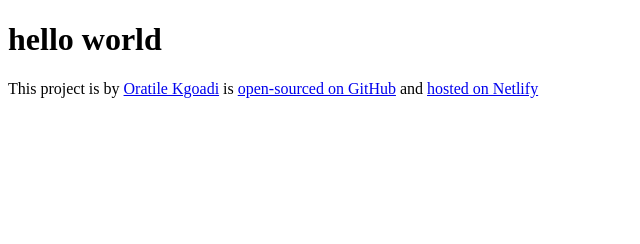
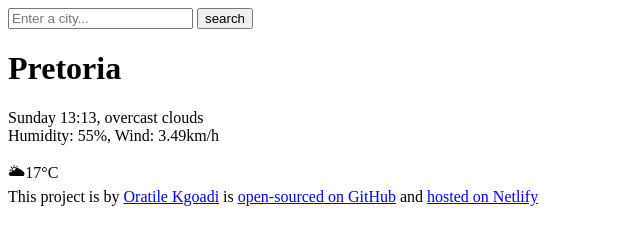
Before and after one commit to Orakgoadi/Bosa, a plain HTML site: page index.html in a window 1280 px wide. Shown: the whole page, without its empty margins (0-640 px from the left). Drawn offline with Linux system fonts and the light colour scheme.

Commit message:
updated html content

```diff
--- a/index.html
+++ b/index.html
@@ -6,7 +6,23 @@
     <title>BOSA</title>
   </head>
   <body>
-    <h1>hello world</h1>
+    <header>
+      <input type="search" placeholder="Enter a city..." required>
+      <input type="submit" value="search">
+    </header>
+    <main>
+     <div>
+      <h1>Pretoria</h1>
+       <p>
+        Sunday 13:13, overcast clouds
+        <br>
+        Humidity: 55%, Wind: 3.49km/h
+       </p>
+     </div>
+    <div>
+     🌥17°C
+    </div>
+    </main>
     <footer>This project is by
         <a href="https://github.com/Orakgoadi" target="-blank">Oratile Kgoadi</a> is
         <a href="https://github.com/Orakgoadi/Bosa" target="-blank">open-sourced on GitHub</a> and
```
